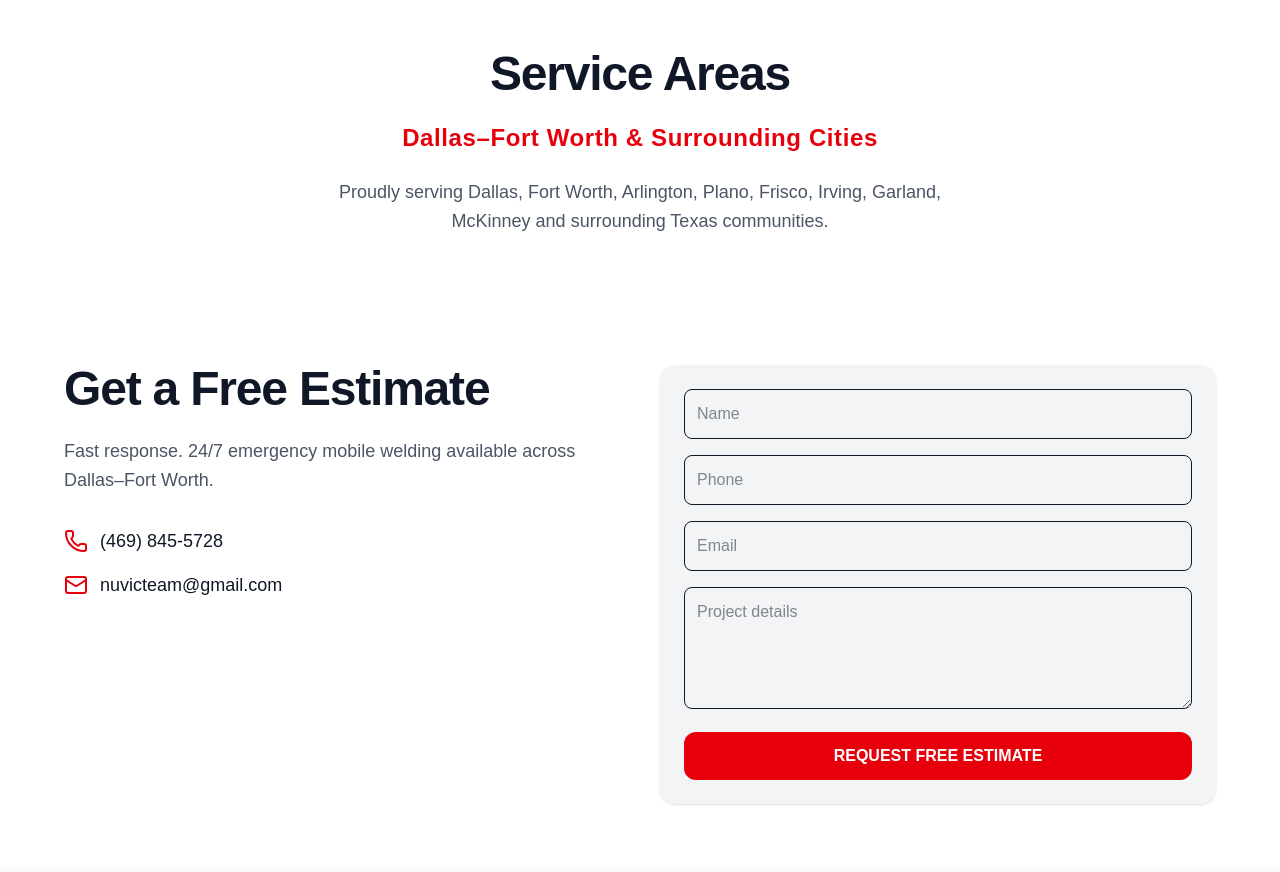
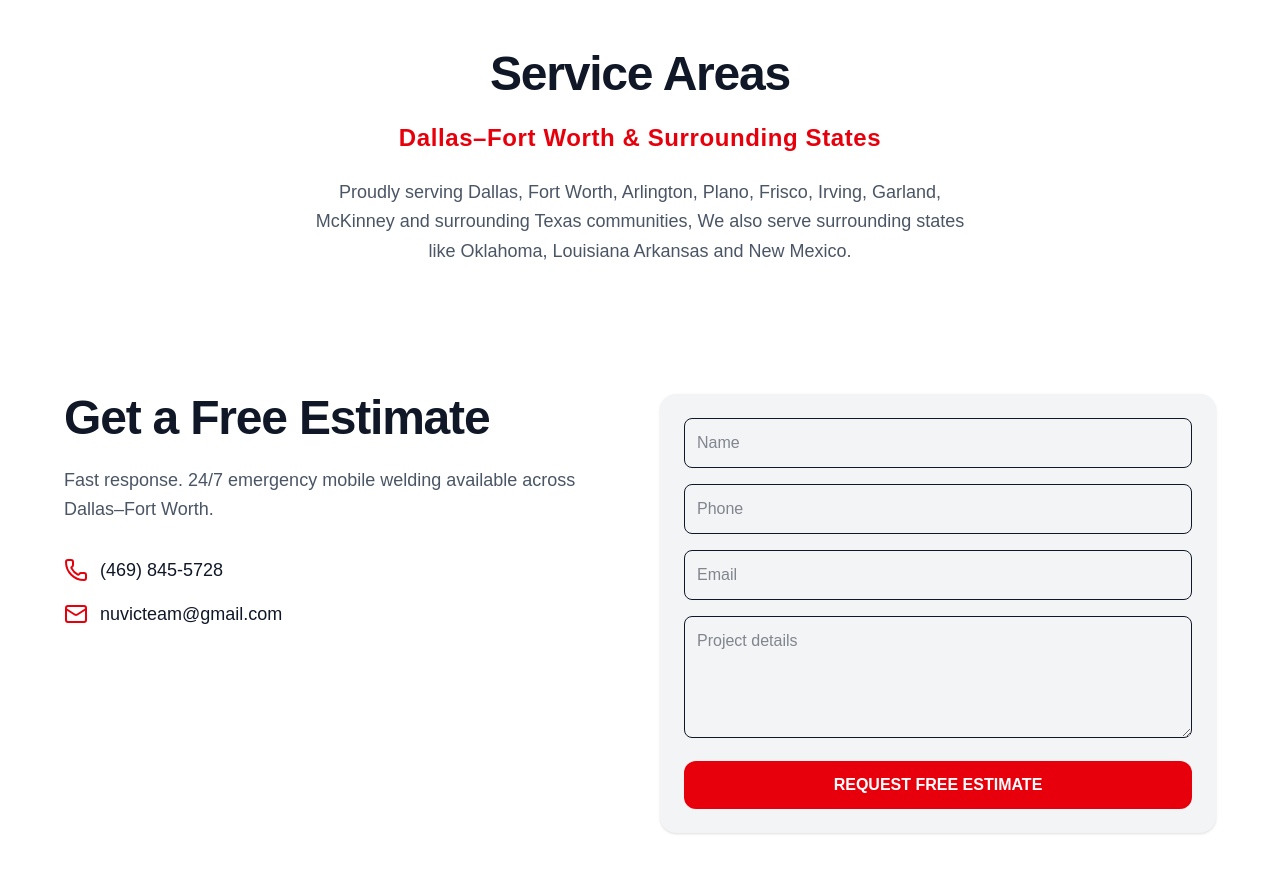
Before and after one commit to nuvicteam-afk/nuvi-welding-website, a Next.js app: page / in a window 1280 px wide. Shown: the part 1660-2532 px from the top of the page. Built offline with nearby package versions, Linux system fonts and the light colour scheme.

Commit message:
Update page.js

```diff
--- a/app/page.js
+++ b/app/page.js
@@ -149,11 +149,12 @@ export default function Page() {
 </h2>
 
 <h3 className="text-xl md:text-2xl font-semibold text-red-600 tracking-wide mb-6">
-  Dallas–Fort Worth & Surrounding Cities
+  Dallas–Fort Worth & Surrounding States
 </h3>
             <p className="text-gray-600 text-lg leading-relaxed max-w-2xl mx-auto">
               Proudly serving Dallas, Fort Worth, Arlington, Plano, Frisco,
-              Irving, Garland, McKinney and surrounding Texas communities.
+              Irving, Garland, McKinney and surrounding Texas communities, We also serve surrounding states like Oklahoma,
+          Louisiana Arkansas and New Mexico.
             </p>
           </div>
         </section>
```
